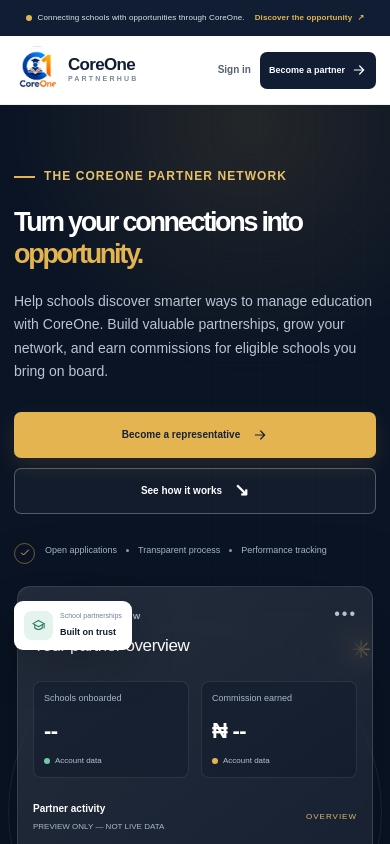
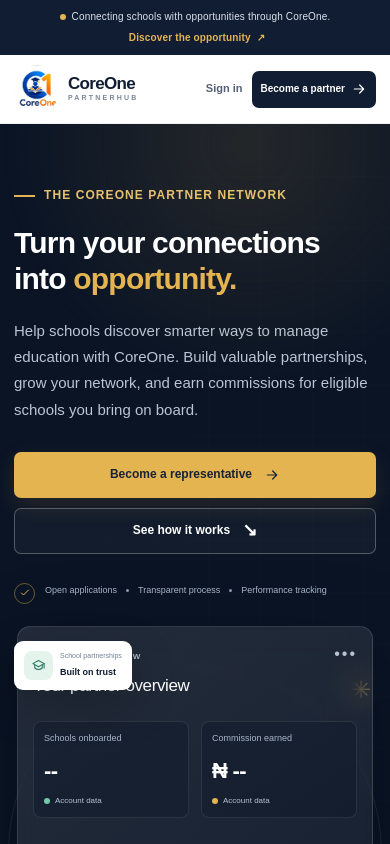
Before and after one commit to Martin4dbest/coreone-partnerhub, a Next.js app: page / in a window 390 px wide. Shown: the top 844 px of the page. Built offline with nearby package versions, Linux system fonts and the light colour scheme; no server answers; the database is empty.

Commit message:
Improve responsive landing page typography

```diff
--- a/app/globals.css
+++ b/app/globals.css
@@ -1193,3 +1193,140 @@
     font-size: 12px;
   }
 }
+
+
+/* CoreOne PartnerHub — final balanced landing-page font sizes */
+@media (min-width: 768px) {
+  .hero h1,
+  .hero h1 *,
+  .hero-title,
+  .hero-title * {
+    font-size: clamp(34px, 3.5vw, 43px) !important;
+    line-height: 1.2 !important;
+  }
+
+  .hero p,
+  .hero-subtitle {
+    font-size: 16px !important;
+    line-height: 1.75 !important;
+  }
+
+  main p,
+  main li {
+    font-size: 16px;
+    line-height: 1.75;
+  }
+
+  main h2 {
+    font-size: clamp(27px, 2.8vw, 35px);
+  }
+
+  .footer-brand-block > p,
+  .footer-links a,
+  .footer-bottom {
+    font-size: 12px;
+  }
+}
+
+@media (max-width: 767px) {
+  .hero h1,
+  .hero h1 *,
+  .hero-title,
+  .hero-title * {
+    font-size: clamp(30px, 8vw, 36px) !important;
+    line-height: 1.22 !important;
+    letter-spacing: -0.8px;
+  }
+
+  .hero p,
+  .hero-subtitle {
+    font-size: 15px !important;
+    line-height: 1.75 !important;
+  }
+
+  main p,
+  main li {
+    font-size: 16px;
+    line-height: 1.75;
+  }
+
+  main h2 {
+    font-size: clamp(25px, 6.2vw, 31px);
+    line-height: 1.25;
+  }
+
+  main h3 {
+    font-size: 20px;
+    line-height: 1.4;
+  }
+
+  .announcement {
+    font-size: 11px;
+    line-height: 1.5;
+  }
+
+  .login-link {
+    font-size: 12px;
+  }
+
+  .button-small {
+    font-size: 11px;
+  }
+
+  .hero-actions .button {
+    font-size: 12px;
+  }
+
+  .trust-item {
+    font-size: 12px;
+  }
+
+  .section-heading p,
+  .process-intro > p,
+  .step-content p {
+    font-size: 15px;
+    line-height: 1.7;
+  }
+
+  .footer-brand-block > p,
+  .footer-links a,
+  .footer-links > strong,
+  .footer-bottom {
+    font-size: 12px;
+    line-height: 1.7;
+  }
+
+  .live-data-heading p {
+    font-size: 15px;
+  }
+
+  .live-data-label {
+    font-size: 15px;
+  }
+
+  .live-data-note,
+  .live-data-disclaimer {
+    font-size: 13px;
+  }
+}
+
+@media (max-width: 390px) {
+  .hero h1,
+  .hero h1 *,
+  .hero-title,
+  .hero-title * {
+    font-size: 30px !important;
+  }
+
+  .announcement {
+    font-size: 10px;
+  }
+
+  .login-link {
+    font-size: 11px;
+  }
+
+  .button-small {
+    font-size: 10px;
+  }
+}
```
